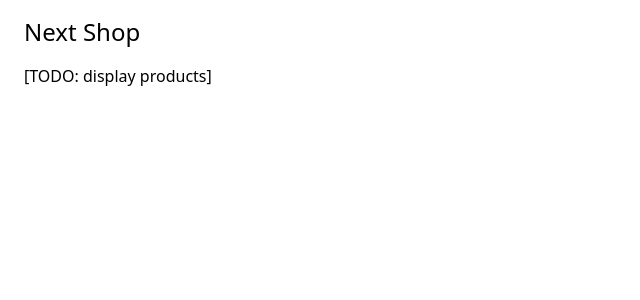
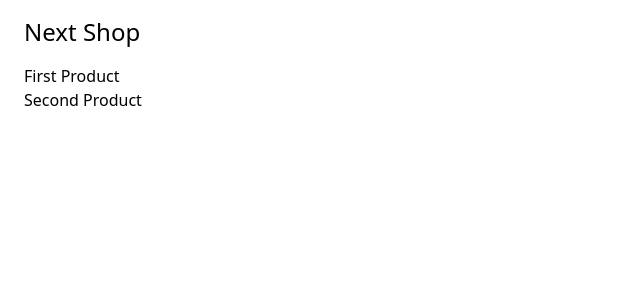
Before and after one commit to Anne-Gaelle-S/next-js-shop, a Next.js app: page / in a window 1280 px wide. Shown: the top 300 px of the page, without its empty margins (0-640 px from the left). Built offline with nearby package versions, Linux system fonts and the light colour scheme.

Commit message:
feat: fetchData from server side

```diff
--- /dev/null
+++ b/lib/products.ts
@@ -0,0 +1,10 @@
+export interface Product {
+  id: number;
+  title: string;
+}
+
+export async function getProducts(): Promise<Product[]> {
+  const response = await fetch('http://localhost:1337/products')
+  const products = await response.json();
+  return products.map((product) => ({ id: product.id, title: product.title }));
+}
--- /dev/null
+++ b/pages/index-1.tsx
@@ -0,0 +1,40 @@
+// Option 1: fetch products on the server side (in getStaticProps)
+import Head from 'next/head'
+import React from 'react'
+import Title from '../components/Title'
+import { GetStaticProps } from 'next'
+import { Product, getProducts } from '../lib/products';
+
+interface HomePageProps {
+  products: Product[];
+}
+
+export const getStaticProps: GetStaticProps = async () => {
+  const products = await getProducts();
+
+  return {
+    props: {
+      products
+    }
+  }
+}
+
+const HomePage: React.FC<HomePageProps> = ({products}) => {
+  return (
+    <>
+      <Head>
+        <title>Next shop</title>
+      </Head>
+      <main className="px-6 py-4">
+        <Title>Next Shop</Title>
+        <ul>
+          {products.map((product) => (
+            <li key={product.id}>{product.title}</li>
+          ))}
+        </ul>
+      </main>
+    </>
+  );
+}
+
+export default HomePage
--- a/pages/index.tsx
+++ b/pages/index.tsx
@@ -2,20 +2,28 @@ import Head from 'next/head'
 import React from 'react'
 import Title from '../components/Title'
 
+const products = [
+  {id: 1, title: 'First Product'},
+  {id: 2, title: 'Second Product'},
+]
+
 const HomePage: React.FC = () => {
+  console.log('[HomePage] render ', products);
   return (
     <>
       <Head>
         <title>Next shop</title>
       </Head>
-      <main className='px-6 py-4'>
+      <main className="px-6 py-4">
         <Title>Next Shop</Title>
-        <p>
-          [TODO: display products]
-        </p>
+        <ul>
+          {products.map((product) =>
+            <li key={product.id}>{product.title}</li>
+          )}
+        </ul>
       </main>
     </>
-  )
+  );
 }
 
 export default HomePage
```
